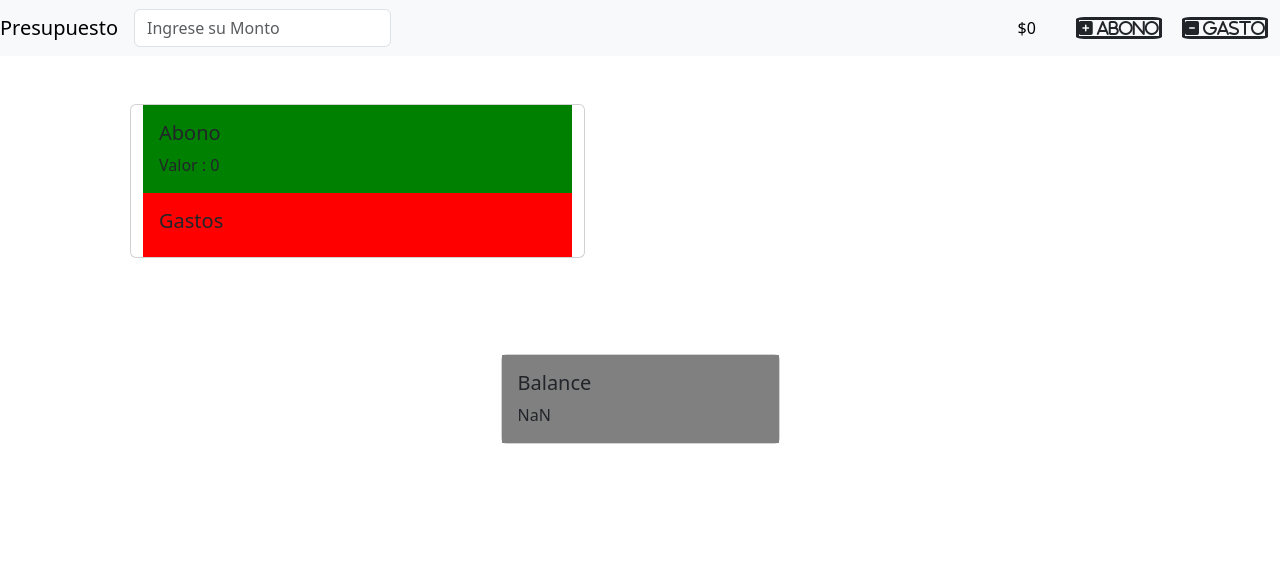
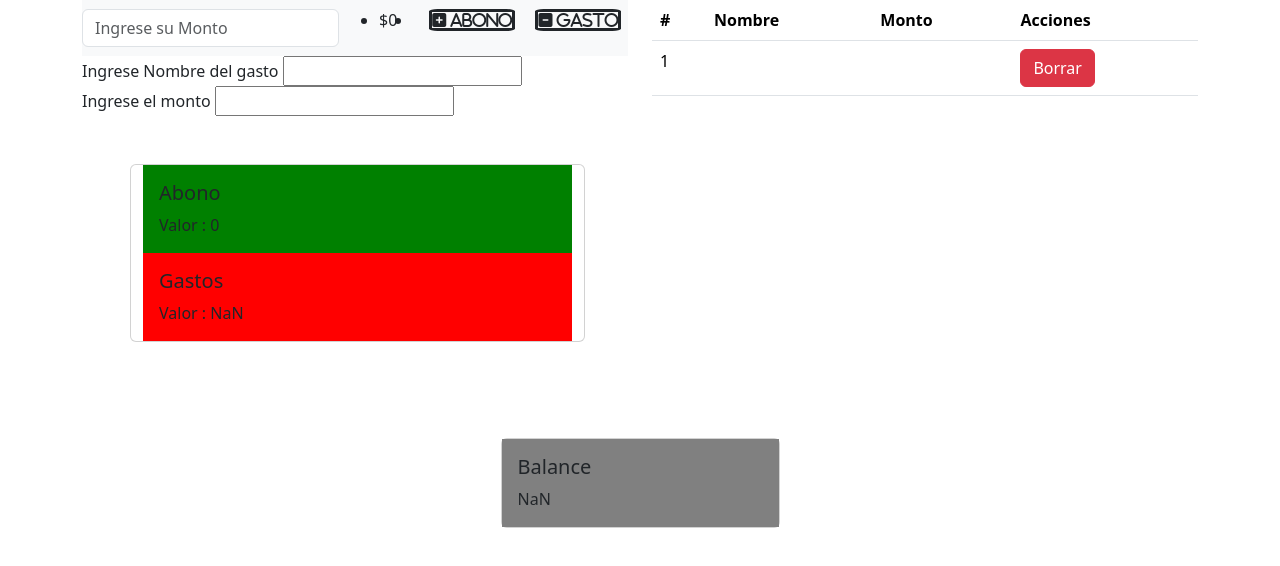
Before and after one commit to MiguelBrownC/Consolidado3, a plain HTML site: page index.html in a window 1280 px wide. Both pictures are taken after a click on the icon "Gasto". Drawn offline with nearby package versions, Linux system fonts and the light colour scheme.

Commit message:
listado de gastos y pintado de blance

```diff
--- a/assets/js/index.js
+++ b/assets/js/index.js
@@ -1,60 +1,67 @@
-const productos = [
-	{
-		id: 1,
-		nombre: "abono",
-		color: "green",
-		precio: 0.
-	},
-	{
-		id: 2,
-		nombre: "Gastos",
-		color: "red",
-		precio: 0.
-	},
+const gastos = []
 
-
-]
-
-
-
+let total = 0
 let inputPresupuesto = document.getElementById("presupuesto")
 inputPresupuesto.addEventListener('keyup', function () {
 	let presupuesto = inputPresupuesto.value.replace(/\D/g, "").replace(/\B(?=(\d{3})+(?!\d))/g, ".");
 	inputPresupuesto.value = presupuesto
-	prueba=inputPresupuesto.value.replace(/\D/g, "")
-	// console.log(inputPresupuesto.value)
-	// console.log(prueba)
+	prueba = inputPresupuesto.value.replace(/\D/g, "")
 	document.getElementById("totalPresupuesto").innerHTML = `CLP: ${presupuesto}`
-
 })
 
-function agregar(){
-
+function agregar() {
 	valormas = inputPresupuesto.value
-	prueba=valormas.replace(/\D/g, "")
-
+	prueba = valormas.replace(/\D/g, "")
 	document.getElementById("clpabono").innerHTML = prueba
-
 	action()
 }
 
-function gasto(){
-	valormenos = inputPresupuesto.value
-	prueba2=valormenos.replace(/\D/g, "")
-	document.getElementById("clpgastos").innerHTML = prueba2
+function eliminarGasto(id){
+console.log(id)
+}
+
+function imprimirGastos(){
+	let divGastos = document.getElementById("gastosTable")
+	let html= ''
+	gastos.forEach(gasto =>{
+		html += `
+		<tr>
+		<td>${gasto.id}</td>
+		<td>${gasto.nombre}</td>
+		<td>${gasto.monto}</td>
+		<td><button class="btn btn-danger" onclick="eliminarGastos(${gasto.id})">Borrar</button></td>
+	  </tr>
+		`
+	})
+	divGastos.innerHTML = html
 	action()
 }
 
-function action(){
-	let aa=0
+function gasto() {
+	let nombre = document.getElementById("nombreGasto").value
+	let monto = document.getElementById("montoGasto").value
+	gastos.push({ id: gastos.length + 1, nombre: nombre, monto: monto })
+	imprimirGastos()
+}
+
+// function gasto(){
+// 	valormenos = inputPresupuesto.value
+// 	prueba2=valormenos.replace(/\D/g, "")
+// 	document.getElementById("clpgastos").innerHTML = prueba2
+// 	action()
+// }
+
+function action() {
+	let totalGastos = gastos.reduce((acumulador, valorActual) => acumulador +  parseFloat(valorActual.monto),0)
+	document.getElementById("clpgastos").innerHTML = totalGastos
+	console.log(totalGastos)
+	let aa = 0.0
 	let a = document.getElementById("clpabono")
-	aa = parseFloat(a)
-	console.log(a)
+	aa = parseFloat(a.textContent)
 	let gg = 0
 	let g = document.getElementById("clpgastos")
-	gg=parseFloat(g)
-	let total = 0
-	total = aa - gg
+	gg = parseFloat(g.textContent)
+	total = aa - totalGastos
 	console.log(total)
 	document.getElementById("balance").innerHTML = total
 }
--- a/index.html
+++ b/index.html
@@ -12,13 +12,17 @@
     <link rel="stylesheet" href="assets/css/styles.css">
 </head>
 
-<body>
 
 <!-- Inicio Navbar -->
+
+<!-- Fin Navbar -->
+<div class="container">
+    <div class="row">
+        <div class="col-md-6">
             <nav class="navbar navbar-expand-lg bg-body-tertiary">
-        <a class="navbar-brand" href="#">Presupuesto</a>
-        <button class="navbar-toggler" type="button" data-bs-toggle="collapse" data-bs-target="#navbarSupportedContent"
-            aria-controls="navbarSupportedContent" aria-expanded="false" aria-label="Toggle navigation">
+                <button class="navbar-toggler" type="button" data-bs-toggle="collapse"
+                    a-bs-target="#navbarSupportedContent" aria-controls="navbarSupportedContent" aria-expanded="false"
+                    aria-label="Toggle navigation">
                     <span class="navbar-toggler-icon"></span>
                 </button>
                 <form class="d-flex" role="search">
@@ -27,7 +31,7 @@
                 </form>
                 <div class="collapse navbar-collapse" id="navbarSupportedContent">
 
-            <ul class="navbar-nav container" style="display: flex; justify-content: end; align-items: center;">
+                    <ul style="display: flex; justify-content: end; align-items: center;">
                         <li class="nav-item">
                             <a class="nav-link active" aria-current="page" id="totalPresupuesto">$0</a>
                         </li>
@@ -39,27 +43,59 @@
 
                 </div>
             </nav>
-    <!-- Fin Navbar -->
+            <div>
+                <div>
+                    <label>Ingrese Nombre del gasto</label>
+                    <input type="text" id="nombreGasto"></label>
+                </div>
+                <div>
+                    <label>Ingrese el monto</label>
+                    <input type="number" id="montoGasto">
+                </div>
+            </div>
+        </div>
+        <div class="col-md-6">
+            <table class="table">
+                <thead>
+                    <tr>
+                        <th scope="col">#</th>
+                        <th scope="col">Nombre</th>
+                        <th scope="col">Monto</th>
+                        <th scope="col">Acciones</th>
+                    </tr>
+                </thead>
+                <tbody id="gastosTable">
+                </tbody>
+            </table>
+        </div>
+    </div>
+</div>
+</div>
+
+
+
+
+
+
 
 <div class="container">
         <div class="row container" id="productos">
-            <div class="card m-5 col-md-5" >
-                <div class="card-body" style="background-color: green";>
-                  <h5 class="card-title" id= "abono">Abono</h5>
-                  <p class="card-text" id ="clpabono">Valor : 0</p>
-
+            <div class="card m-5 col-md-5">
+                <div class="card-body" style="background-color: green" ;>
+                    <h5 class="card-title" id="abono">Abono</h5>
+                    <p class="card-text">Valor : <span id="clpabono">0</span></p>
                 </div>
 
-                    <div class="card-body" style="background-color: red";>
-                      <h5 class="card-title" id= "gasto">Gastos</h5>
-                      <p class="card-text" id ="clpgastos">Valor : 0</p>
+                <div class="card-body" style="background-color: red" ;>
+                    <h5 class="card-title" id="gasto">Gastos</h5>
 
+                    <p class="card-text">Valor : <span id="clpgastos">0</span></p>
                 </div>
             </div>
         </div>
     </div>
     <div class=" container" style="display: flex; justify-content: center; align-items: center;" id="productos">
-    <div class="card m-5 col-md-3" >
+        <div class="card m-5 col-md-3">
             <div class="card-body" style="background-color:grey">
                 <h5 class="card-title" id="balancetitle">Balance</h5>
                 <p class="card-text" id="balance">0</p>
@@ -67,8 +103,6 @@
             </div>
         </div>
     </div>
-
-
 <script src="https://cdn.jsdelivr.net/npm/bootstrap@5.3.0-alpha3/dist/js/bootstrap.bundle.min.js"
     integrity="sha384-ENjdO4Dr2bkBIFxQpeoTz1HIcje39Wm4jDKdf19U8gI4ddQ3GYNS7NTKfAdVQSZe"
     crossorigin="anonymous"></script>
```
Lines whose indentation alone changed are shown as unchanged.
